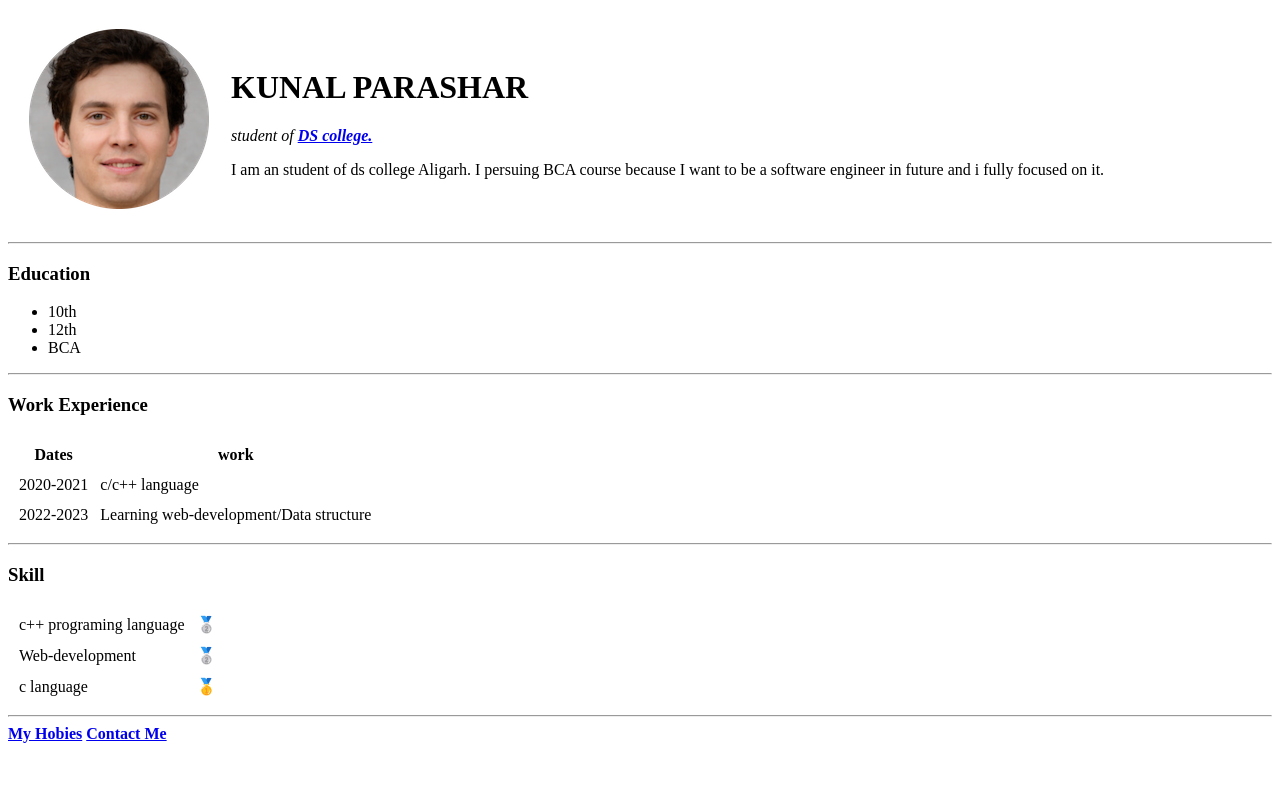
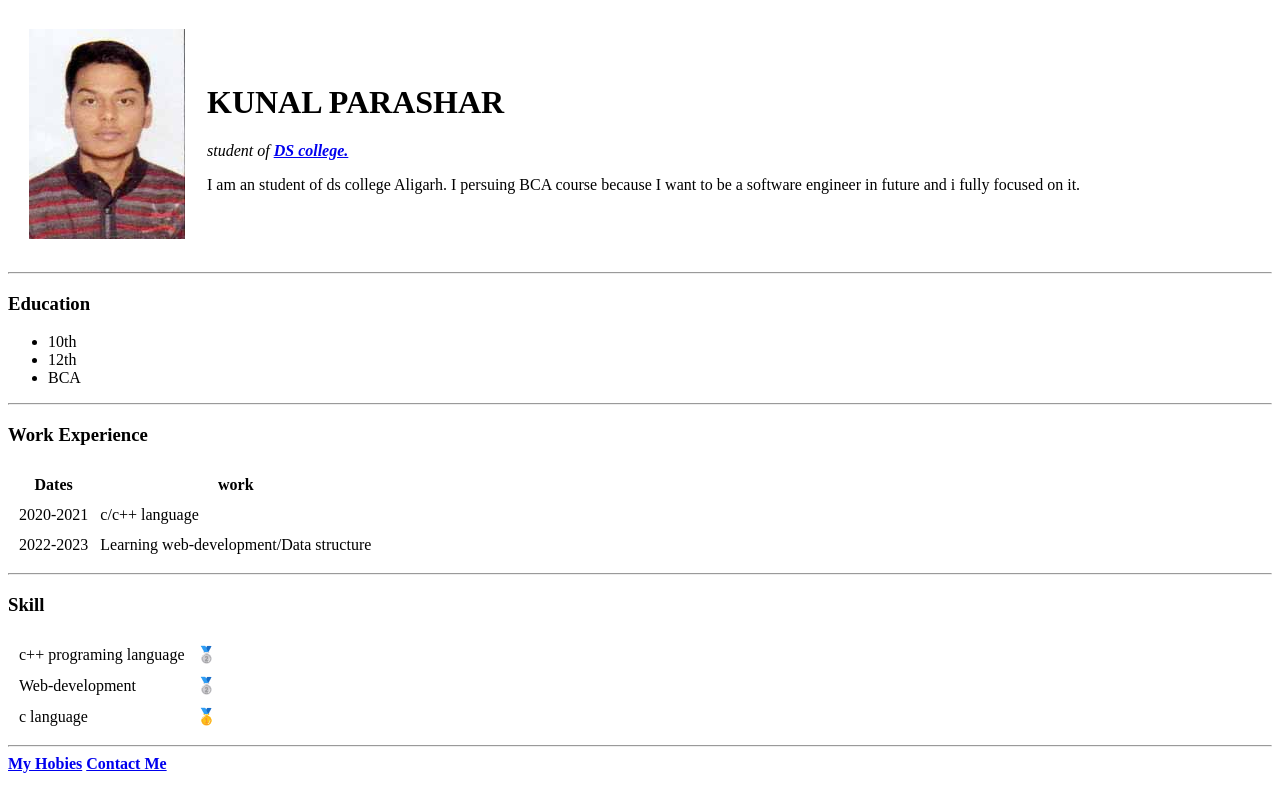
Before and after one commit to kunal117/cv, a plain HTML site: page index.html in a window 1280 px wide. Drawn offline with Linux system fonts and the light colour scheme.

Commit message:
Update index.html
change img

```diff
--- a/index.html
+++ b/index.html
@@ -6,7 +6,7 @@
   </head>
   <body>
     <table cellspacing="20">
-      <td><img src="image/fake.png" alt="kunal picture" /></td>
+      <td><img src="image/11.jpg" alt="kunal picture" /></td>
       <td>
         <h1>KUNAL PARASHAR</h1>
 
```
